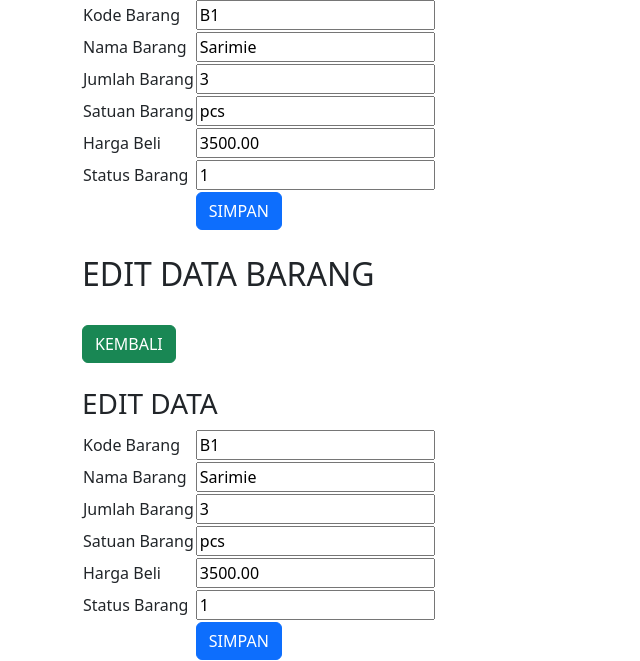
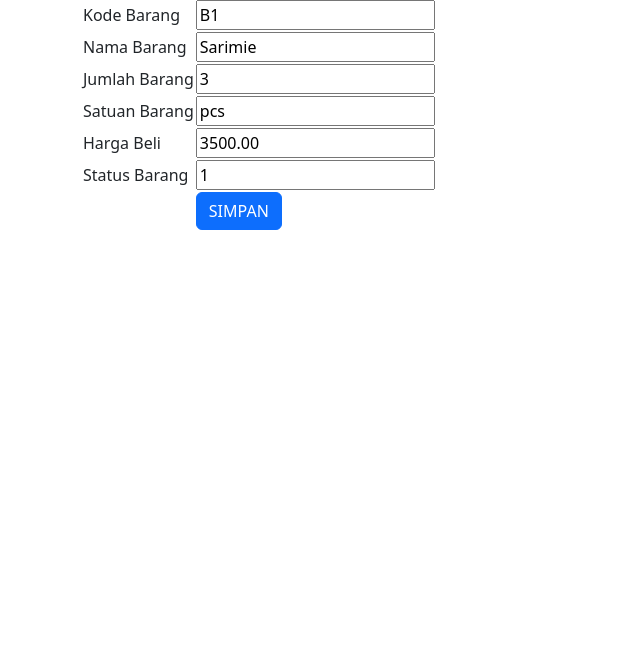
Before and after one commit to indrapurnomo/PemWeb2, a PHP site: page /edit.php?id=1 in a window 1280 px wide. Shown: the part 199-860 px from the top of the page, without its empty margins (0-640 px from the left). After the commit the page ends 429 px from the top, so only its background shows below. Run offline with PHP 8.4, Linux system fonts and the light colour scheme; data comes from the database, SQL or seed files in the repository; data that the repository does not hold is empty.

Commit message:
Update edit.php

```diff
--- a/edit.php
+++ b/edit.php
@@ -74,80 +74,4 @@
     <script src="https://cdn.jsdelivr.net/npm/bootstrap@5.3.3/dist/js/bootstrap.bundle.min.js"></script>
 </body>
 
-</html><!DOCTYPE html>
-<html>
-
-<head>
-    <title>UTS-Indra-Purnomo-PemogramanWebII</title>
-    <!-- Bootstrap pake CDN -->
-    <link href="https://cdn.jsdelivr.net/npm/bootstrap@5.3.0/dist/css/bootstrap.min.css" rel="stylesheet">
-</head>
-
-<body>
-<div class="container mt-4">
-    <h2>EDIT DATA BARANG </h2>
-    <br />
-    <a href="index.php" class="btn btn-success">KEMBALI</a>
-    <br />
-    <br />
-    <h3>EDIT DATA</h3>
-    <?php
-    include 'koneksi.php';
-    $id = $_GET['id'];
-    $data = mysqli_query($koneksi, "select * from tb_inventory where id='$id'");
-    while ($d = mysqli_fetch_array($data)) {
-    ?>
-        <form method="post" action="update.php">
-            <table>
-                <tr>
-                    <td>Kode Barang</td>
-                    <td>
-                        <input type="hidden" name="id" value="<?php echo $d['id']; ?>">
-                        <input type="text" name="kode_barang" value="<?php echo $d['kode_barang']; ?>">
-                    </td>
-                </tr>
-                <tr>
-                    <td>Nama Barang</td>
-                    <td>
-                        <input type="text" name="nama_barang" value="<?php echo $d['nama_barang']; ?>">
-                    </td>
-                </tr>
-                <tr>
-                    <td>Jumlah Barang</td>
-                    <td>
-                        <input type="text" name="jumlah_barang" value="<?php echo $d['jumlah_barang']; ?>">
-                    </td>
-                </tr>
-                <tr>
-                    <td>Satuan Barang</td>
-                    <td>
-                        <input type="text" name="satuan_barang" value="<?php echo $d['satuan_barang']; ?>">
-                    </td>
-                </tr>
-                <tr>
-                    <td>Harga Beli</td>
-                    <td>
-                        <input type="number" name="harga_beli" value="<?php echo $d['harga_beli']; ?>">
-                    </td>
-                </tr>
-                <tr>
-                    <td>Status Barang</td>
-                    <td>
-                        <input type="text" name="status_barang" value="<?php echo $d['status_barang']; ?>">
-                    </td>
-                </tr>
-                <tr>
-                    <td></td>
-                    <td><input type="submit" value="SIMPAN" class="btn btn-primary"></td>
-                </tr>
-            </table>
-        </form>
-        </div>
-    <?php
-    }
-    ?>
-    <!-- Bootstrap JS -->
-    <script src="https://cdn.jsdelivr.net/npm/bootstrap@5.3.3/dist/js/bootstrap.bundle.min.js"></script>
-</body>
-
 </html>
```
